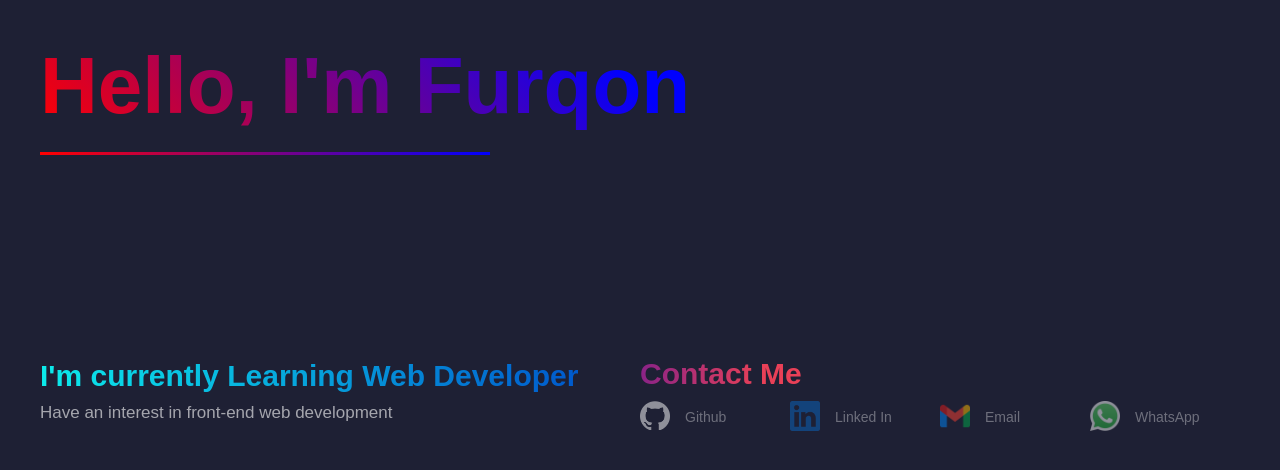
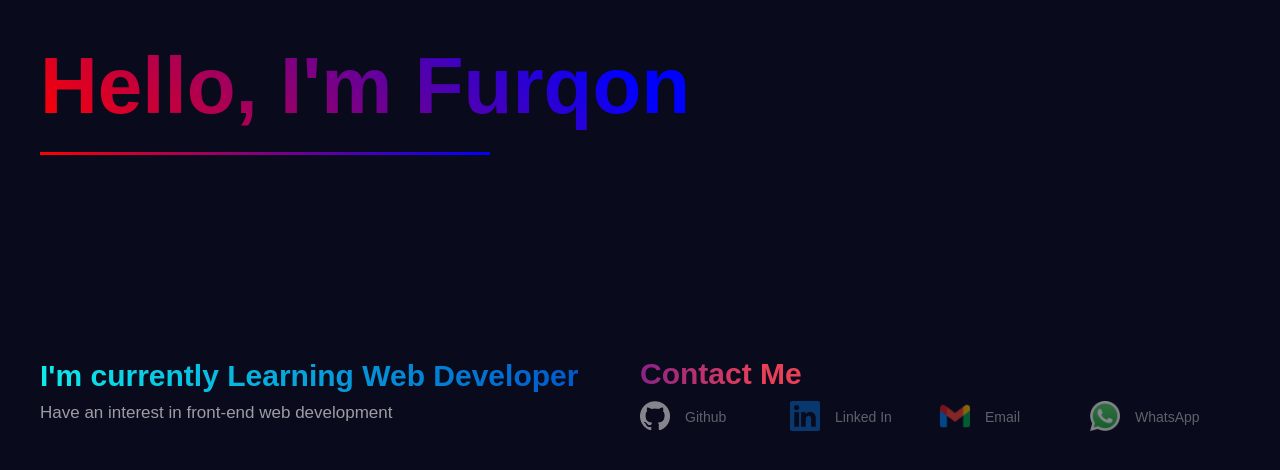
Before and after one commit to mfurqon/mfurqon.github.io, a plain HTML site: page index.html in a window 1280 px wide. Drawn offline with Linux system fonts and the light colour scheme.

Commit message:
mengubah warna background body

```diff
--- a/css/styles.css
+++ b/css/styles.css
@@ -9,7 +9,8 @@ html {
 }
 
 body {
-    background-color: rgba(6, 8, 31, .9);
+    /* background-color: rgba(6, 8, 31, .9); */
+    background-color: #090a1b;
     color: white;
     font-family: Montserrat, sans-serif;
 }
```
